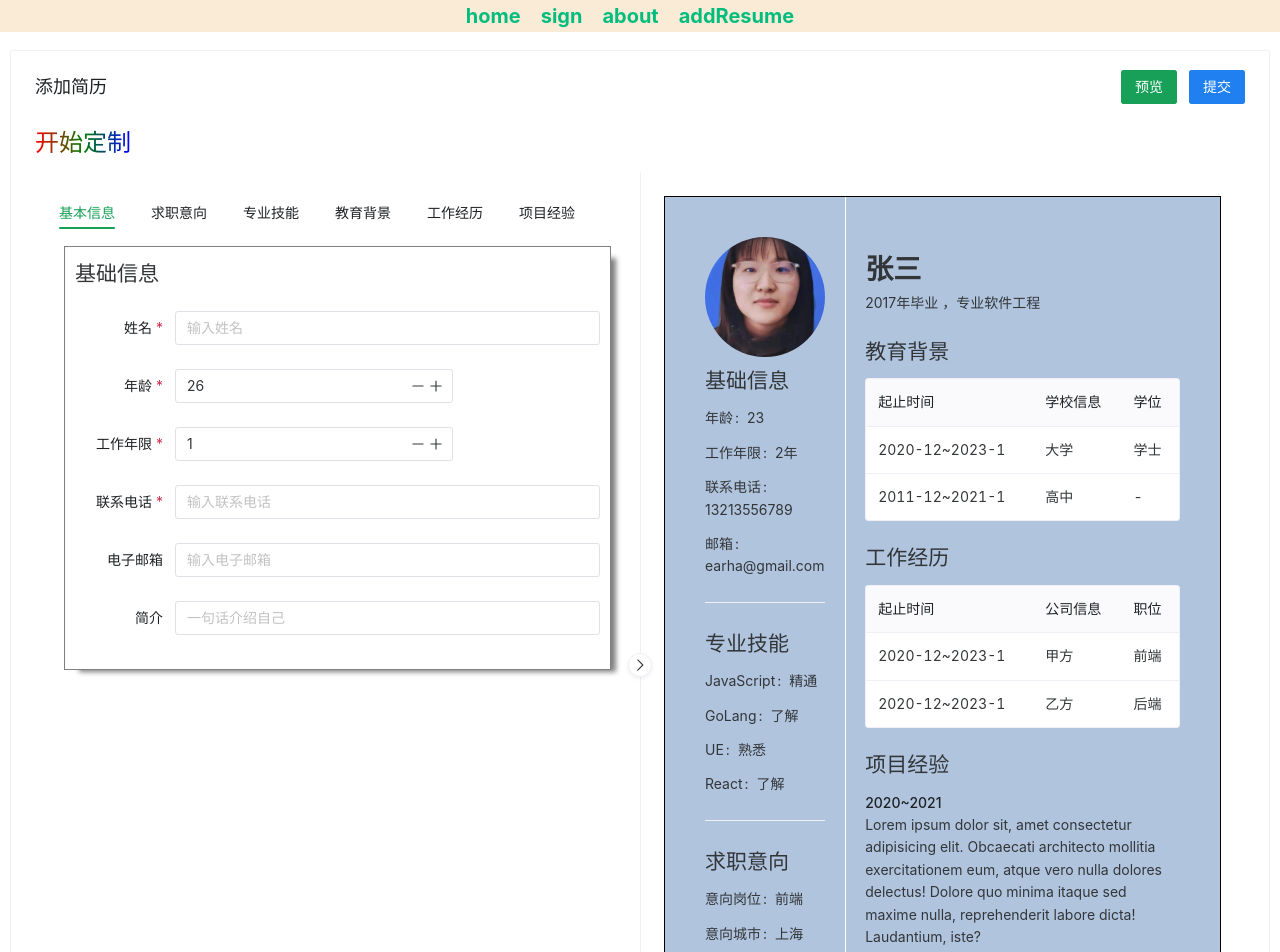
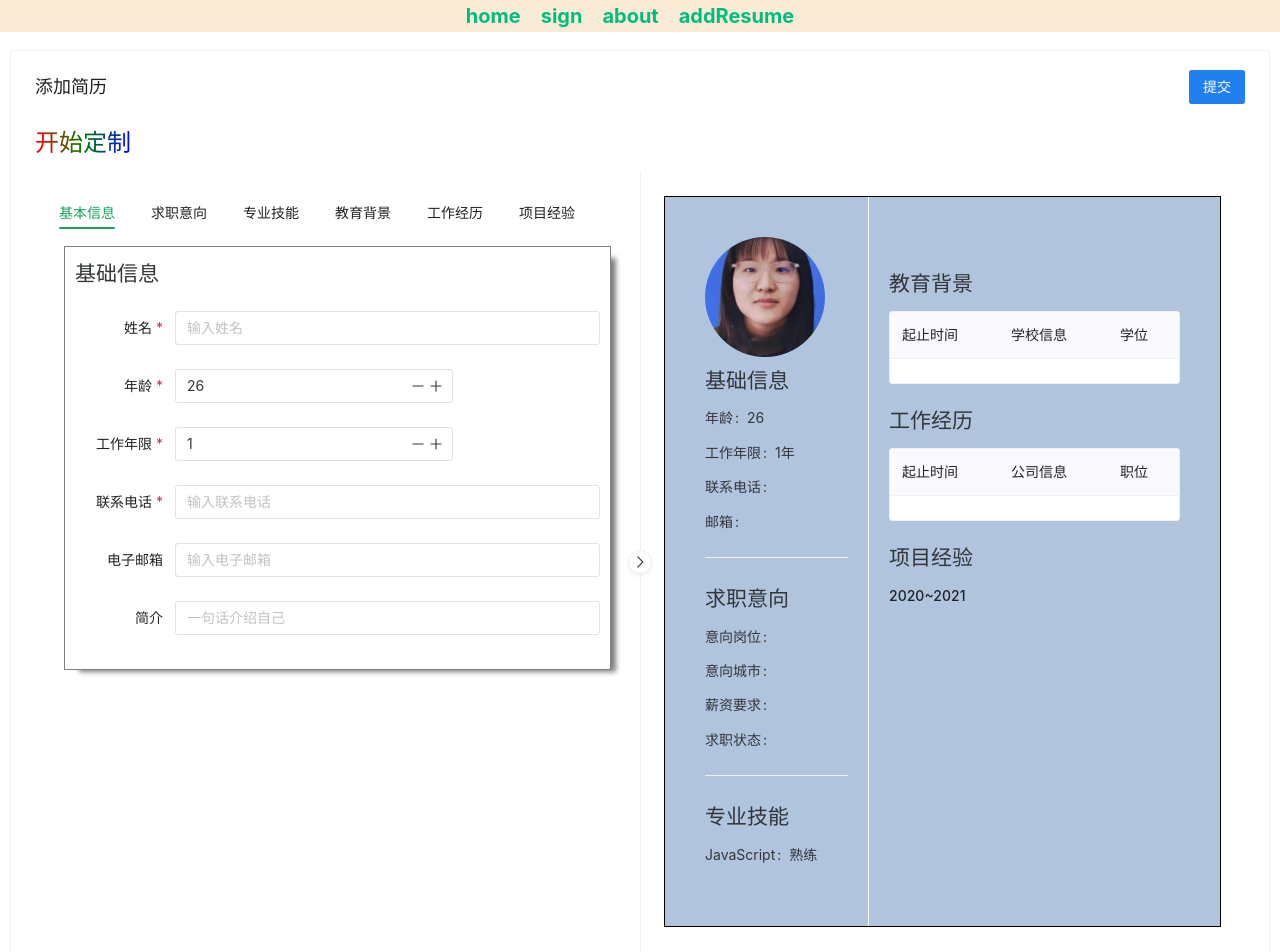
Before and after one commit to earthaYan/resume_generator_front, a Vue app: page /add in a window 1280 px wide. Shown: the top 952 px of the page. Built offline with nearby package versions, Linux system fonts and the light colour scheme.

Commit message:
add pinia for project

```diff
--- a/package.json
+++ b/package.json
@@ -14,7 +14,7 @@
   },
   "dependencies": {
     "naive-ui": "^2.34.4",
-    "pinia": "^2.1.4",
+    "pinia": "^2.1.6",
     "vue": "^3.3.4",
     "vue-router": "^4.2.4"
   },
--- a/src/components/GeneratorViewComponents/ResumeForm.vue
+++ b/src/components/GeneratorViewComponents/ResumeForm.vue
@@ -1,5 +1,4 @@
 <script setup lang="ts">
-import { type formFieldsType } from './index.d'
 import {
   NForm,
   NFormItem,
@@ -11,45 +10,9 @@ import {
   NInputNumber
 } from 'naive-ui'
 import { ref } from 'vue'
-import { formRules } from './index.data'
+import { useFormStore } from '@/stores/form'
 const formRef = ref<FormInst | null>(null)
-const formValue = ref<formFieldsType>({
-  baseInfo: {
-    name: '',
-    age: 26,
-    experienceYears: 1,
-    email: '',
-    phone: '',
-    briefIntroduction: ''
-  },
-  careerObjective: {
-    position: '',
-    city: '',
-    salary: '',
-    status: ''
-  },
-  workExperience: [
-    {
-      time: '',
-      workInfo: '',
-      position:''
-    }
-  ],
-  educationInfo: [
-    {
-      time: '',
-      school: '',
-      master: ''
-    }
-  ],
-  projectExperience: [
-    {
-      time: '',
-      projectInfo: ''
-    }
-  ],
-  skills: ''
-})
+
 const onCreate = (type: string) => {
   if (type === 'education') {
     return {
@@ -60,8 +23,8 @@ const onCreate = (type: string) => {
   } else if (type === 'work') {
     return {
       time: '',
-      workInfo: '',
-      position:''
+      position: '',
+      company:''
     }
   } else {
     return {
@@ -70,16 +33,10 @@ const onCreate = (type: string) => {
     }
   }
 }
+const { formValue } = useFormStore()
 </script>
 <template>
-  <n-form
-    ref="formRef"
-    :model="formValue"
-    label-placement="left"
-    label-align="right"
-    label-width="100"
-    :rules="formRules"
-  >
+  <n-form ref="formRef" :model="formValue" label-placement="left" label-align="right" label-width="100">
     <n-tabs>
       <n-tab-pane name="基本信息">
         <div class="section baseInfo">
@@ -88,18 +45,10 @@ const onCreate = (type: string) => {
             <n-input v-model:value="formValue.baseInfo.name" placeholder="输入姓名" />
           </n-form-item>
           <n-form-item label="年龄" path="baseInfo.age" :required="true">
-            <n-input-number
-              v-model:value="formValue.baseInfo.age"
-              placeholder="输入年龄"
-              max="60"
-              min="16"
-            />
+            <n-input-number v-model:value="formValue.baseInfo.age" placeholder="输入年龄" max="60" min="16" />
           </n-form-item>
           <n-form-item label="工作年限" path="baseInfo.experienceYears" :required="true">
-            <n-input-number
-              v-model:value="formValue.baseInfo.experienceYears"
-              placeholder="输入工作年限"
-            />
+            <n-input-number v-model:value="formValue.baseInfo.experienceYears" placeholder="输入工作年限" />
           </n-form-item>
           <n-form-item label="联系电话" path="baseInfo.phone" :required="true">
             <n-input v-model:value="formValue.baseInfo.phone" placeholder="输入联系电话" />
@@ -108,10 +57,7 @@ const onCreate = (type: string) => {
             <n-input v-model:value="formValue.baseInfo.email" placeholder="输入电子邮箱" />
           </n-form-item>
           <n-form-item label="简介" path="baseInfo.briefIntroduction">
-            <n-input
-              v-model:value="formValue.baseInfo.briefIntroduction"
-              placeholder="一句话介绍自己"
-            />
+            <n-input v-model:value="formValue.baseInfo.briefIntroduction" placeholder="一句话介绍自己" />
           </n-form-item>
         </div>
       </n-tab-pane>
@@ -119,33 +65,33 @@ const onCreate = (type: string) => {
         <div class="section careerObjective">
           <h2 class="title">求职意向</h2>
           <n-form-item label="意向岗位" path="careerObjective.position">
-            <n-input
-              v-model:value="formValue.careerObjective.position"
-              placeholder="请输入意向岗位"
-            />
+            <n-input v-model:value="formValue.careerObjective.position" placeholder="请输入意向岗位" />
           </n-form-item>
           <n-form-item label="意向城市" path="careerObjective.city">
             <n-input v-model:value="formValue.careerObjective.city" placeholder="请输入意向城市" />
           </n-form-item>
           <n-form-item label="薪资要求" path="careerObjective.salary">
-            <n-input
-              v-model:value="formValue.careerObjective.salary"
-              placeholder="请输入薪资要求"
-            />
+            <n-input v-model:value="formValue.careerObjective.salary" placeholder="请输入薪资要求" />
           </n-form-item>
           <n-form-item label="求职状态" path="careerObjective.status">
-            <n-input
-              v-model:value="formValue.careerObjective.status"
-              placeholder="请输入求职状态"
-            />
+            <n-input v-model:value="formValue.careerObjective.status" placeholder="请输入求职状态" />
           </n-form-item>
         </div>
       </n-tab-pane>
       <n-tab-pane name="专业技能">
         <div class="section skills">
           <h2 class="title">专业技能</h2>
-          <n-form-item label="专业技能" path="skills">
-            <n-input v-model:value="formValue.skills" placeholder="输入技能" />
+          <n-form-item>
+            <n-dynamic-input v-model:value="formValue.skills" #="{ index }" :on-create="() => onCreate('skills')">
+              <div style="display: flex; justify-content: space-between">
+                <n-form-item path="formValue.skills[index].name">
+                  <n-input v-model:value="formValue.skills[index].name" placeholder="请输入技能名称" />
+                </n-form-item>
+                <n-form-item path="formValue.skills[index].percent">
+                  <n-input v-model:value="formValue.skills[index].percent" placeholder="请输入技能程度" />
+                </n-form-item>
+              </div>
+            </n-dynamic-input>
           </n-form-item>
         </div>
       </n-tab-pane>
@@ -153,29 +99,17 @@ const onCreate = (type: string) => {
         <div class="section educationInfo">
           <h2 class="title">教育背景</h2>
           <n-form-item>
-            <n-dynamic-input
-              v-model:value="formValue.educationInfo"
-              #="{ index }"
-              :on-create="() => onCreate('education')"
-            >
+            <n-dynamic-input v-model:value="formValue.educationInfo" #="{ index }"
+              :on-create="() => onCreate('education')">
               <div style="display: flex; justify-content: space-between">
                 <n-form-item path="formValue.educationInfo[index].time">
-                  <n-input
-                    v-model:value="formValue.educationInfo[index].time"
-                    placeholder="请输入年份"
-                  />
+                  <n-input v-model:value="formValue.educationInfo[index].time" placeholder="请输入年份" />
                 </n-form-item>
                 <n-form-item path="formValue.educationInfo[index].school">
-                  <n-input
-                    v-model:value="formValue.educationInfo[index].school"
-                    placeholder="请输入学校信息"
-                  />
+                  <n-input v-model:value="formValue.educationInfo[index].school" placeholder="请输入学校信息" />
                 </n-form-item>
                 <n-form-item path="formValue.educationInfo[index].master">
-                  <n-input
-                    v-model:value="formValue.educationInfo[index].master"
-                    placeholder="请输入学位信息"
-                  />
+                  <n-input v-model:value="formValue.educationInfo[index].master" placeholder="请输入学位信息" />
                 </n-form-item>
               </div>
             </n-dynamic-input>
@@ -186,29 +120,16 @@ const onCreate = (type: string) => {
         <div class="section workExperience">
           <h2 class="title">工作经历</h2>
           <n-form-item>
-            <n-dynamic-input
-              v-model:value="formValue.workExperience"
-              #="{ index }"
-              :on-create="() => onCreate('work')"
-            >
+            <n-dynamic-input v-model:value="formValue.workExperience" #="{ index }" :on-create="() => onCreate('work')">
               <div style="display: flex; justify-content: space-between">
                 <n-form-item path="formValue.workExperience[index].time">
-                  <n-input
-                    v-model:value="formValue.workExperience[index].time"
-                    placeholder="请输入年份"
-                  />
+                  <n-input v-model:value="formValue.workExperience[index].time" placeholder="请输入年份" />
                 </n-form-item>
-                <n-form-item path="formValue.workExperience[index].workInfo">
-                  <n-input
-                    v-model:value="formValue.workExperience[index].workInfo"
-                    placeholder="请输入公司信息"
-                  />
+                <n-form-item path="formValue.workExperience[index].company">
+                  <n-input v-model:value="formValue.workExperience[index].company" placeholder="请输入公司信息" />
                 </n-form-item>
                 <n-form-item path="formValue.workExperience[index].position">
-                  <n-input
-                    v-model:value="formValue.workExperience[index].position"
-                    placeholder="请输入职位信息"
-                  />
+                  <n-input v-model:value="formValue.workExperience[index].position" placeholder="请输入职位信息" />
                 </n-form-item>
               </div>
             </n-dynamic-input>
@@ -219,23 +140,14 @@ const onCreate = (type: string) => {
         <div class="section projectInfo">
           <h2 class="title">项目经验</h2>
           <n-form-item>
-            <n-dynamic-input
-              v-model:value="formValue.projectExperience"
-              #="{ index }"
-              :on-create="() => onCreate('project')"
-            >
+            <n-dynamic-input v-model:value="formValue.projectExperience" #="{ index }"
+              :on-create="() => onCreate('project')">
               <div style="display: flex; justify-content: space-between">
                 <n-form-item path="formValue.projectExperience[index].time">
-                  <n-input
-                    v-model:value="formValue.projectExperience[index].time"
-                    placeholder="请输入年份"
-                  />
+                  <n-input v-model:value="formValue.projectExperience[index].time" placeholder="请输入年份" />
                 </n-form-item>
                 <n-form-item path="formValue.projectExperience[index].projectInfo">
-                  <n-input
-                    v-model:value="formValue.projectExperience[index].projectInfo"
-                    placeholder="请输入项目信息"
-                  />
+                  <n-input v-model:value="formValue.projectExperience[index].projectInfo" placeholder="请输入项目信息" />
                 </n-form-item>
               </div>
             </n-dynamic-input>
@@ -251,6 +163,7 @@ const onCreate = (type: string) => {
   border: 1px solid gray;
   margin: 5px;
   padding: 10px;
+
   .title {
     margin-bottom: 20px;
   }
--- a/src/components/GeneratorViewComponents/ResumePreview.vue
+++ b/src/components/GeneratorViewComponents/ResumePreview.vue
@@ -1,30 +1,8 @@
 <script setup lang="ts">
 import { NAvatar, NDataTable, NDescriptions, NDescriptionsItem, NDivider } from 'naive-ui'
 import { generateEductionColumns, generateJobColumns } from './index.data'
-const educationInfo = [
-  {
-    time: '2020-12~2023-1',
-    school: '大学',
-    master: '学士'
-  },
-  {
-    time: '2011-12~2021-1',
-    school: '高中',
-    master: '-'
-  }
-]
-const jobInfo = [
-  {
-    time: '2020-12~2023-1',
-    company: '甲方',
-    position: '前端'
-  },
-  {
-    time: '2020-12~2023-1',
-    company: '乙方',
-    position: '后端'
-  }
-]
+import { useFormStore } from '@/stores/form'
+const { formValue } = useFormStore()
 </script>
 <template>
   <div class="resume">
@@ -36,10 +14,34 @@ const jobInfo = [
         <h2>基础信息</h2>
         <div class="item">
           <n-descriptions label-placement="left" :column="1">
-            <n-descriptions-item label="年龄"> 23 </n-descriptions-item>
-            <n-descriptions-item label="工作年限"> 2年 </n-descriptions-item>
-            <n-descriptions-item label="联系电话"> 13213556789 </n-descriptions-item>
-            <n-descriptions-item label="邮箱"> earha@gmail.com </n-descriptions-item>
+            <n-descriptions-item label="年龄"> {{ formValue.baseInfo.age }}</n-descriptions-item>
+            <n-descriptions-item label="工作年限">
+              {{ formValue.baseInfo.experienceYears }}年
+            </n-descriptions-item>
+            <n-descriptions-item label="联系电话">
+              {{ formValue.baseInfo.phone }}
+            </n-descriptions-item>
+            <n-descriptions-item label="邮箱"> {{ formValue.baseInfo.email }} </n-descriptions-item>
+          </n-descriptions>
+        </div>
+      </div>
+      <n-divider />
+      <div class="jobRequire block">
+        <h2>求职意向</h2>
+        <div class="item">
+          <n-descriptions label-placement="left" :column="1">
+            <n-descriptions-item label="意向岗位">
+              {{ formValue.careerObjective.position }}
+            </n-descriptions-item>
+            <n-descriptions-item label="意向城市">
+              {{ formValue.careerObjective.city }}
+            </n-descriptions-item>
+            <n-descriptions-item label="薪资要求">
+              {{ formValue.careerObjective.salary }}
+            </n-descriptions-item>
+            <n-descriptions-item label="求职状态">
+              {{ formValue.careerObjective.status }}
+            </n-descriptions-item>
           </n-descriptions>
         </div>
       </div>
@@ -48,51 +50,32 @@ const jobInfo = [
         <h2>专业技能</h2>
         <div class="item">
           <n-descriptions label-placement="left" :column="1">
-            <n-descriptions-item label="JavaScript"> 精通 </n-descriptions-item>
-            <n-descriptions-item label="GoLang"> 了解 </n-descriptions-item>
-            <n-descriptions-item label="UE"> 熟悉 </n-descriptions-item>
-            <n-descriptions-item label="React"> 了解 </n-descriptions-item>
-          </n-descriptions>
-        </div>
-      </div>
-      <n-divider />
-      <div class="jobRequire block">
-        <h2>求职意向</h2>
-        <div class="item">
-          <n-descriptions label-placement="left" :column="1">
-            <n-descriptions-item label="意向岗位"> 前端 </n-descriptions-item>
-            <n-descriptions-item label="意向城市"> 上海 </n-descriptions-item>
-            <n-descriptions-item label="薪资要求"> 100-200 </n-descriptions-item>
-            <n-descriptions-item label="求职状态"> 在职 </n-descriptions-item>
+            <n-descriptions-item v-for="skill in formValue.skills" :key="skill.name" :label="skill.name">{{ skill.percent
+            }}
+            </n-descriptions-item>
           </n-descriptions>
         </div>
       </div>
     </div>
     <div class="split"></div>
     <div class="right-side">
-      <h1 class="name">张三</h1>
+      <h1 class="name">{{ formValue.baseInfo.name }}</h1>
       <div class="block breief">
-        <p class="para">2017年毕业 ，专业软件工程</p>
+        <p class="para">{{ formValue.baseInfo.briefIntroduction }}</p>
       </div>
       <div class="block education">
         <h2>教育背景</h2>
-        <n-data-table :columns="generateEductionColumns()" :data="educationInfo" />
+        <n-data-table :columns="generateEductionColumns()" :data="formValue.educationInfo" />
       </div>
       <div class="block job">
         <h2>工作经历</h2>
-        <n-data-table :columns="generateJobColumns()" :data="jobInfo" />
+        <n-data-table :columns="generateJobColumns()" :data="formValue.workExperience" />
       </div>
       <div class="block project">
         <h2>项目经验</h2>
-        <n-descriptions label-placement="top"  :column="1">
-          <n-descriptions-item label="2020~2021">
-            Lorem ipsum dolor sit, amet consectetur adipisicing elit. Obcaecati architecto mollitia
-            exercitationem eum, atque vero nulla dolores delectus! Dolore quo minima itaque sed
-            maxime nulla, reprehenderit labore dicta! Laudantium, iste?
-          </n-descriptions-item>
-          <n-descriptions-item label="2022~2023">
-            Lorem ipsum dolor sit, amet consectetur adipisicing elit. Obcaecati architecto mollitia
-            exercitationem eum, atque vero nulla dolores delectus
+        <n-descriptions label-placement="top" :column="1">
+          <n-descriptions-item v-for="project in formValue.projectExperience" :key="project.time" label="2020~2021">
+            {{ project.projectInfo }}
           </n-descriptions-item>
         </n-descriptions>
       </div>
@@ -130,7 +113,7 @@ h1 {
   .block {
     margin-bottom: 20px;
 
-    > h2 {
+    >h2 {
       margin-bottom: 10px;
     }
   }
--- a/src/components/GeneratorViewComponents/index.data.tsx
+++ b/src/components/GeneratorViewComponents/index.data.tsx
@@ -1,5 +1,3 @@
-import type { FormRules } from 'naive-ui'
-
 export const generateEductionColumns = () => {
   return [
     {
@@ -44,27 +42,3 @@ export const generateJobColumns = () => {
     }
   ]
 }
-const phoneExp = new RegExp('^(13[0-9]|14[5|7]|15[0|1|2|3|4|5|6|7|8|9]|18[0|1|2|3|5|6|7|8|9])d{8}$')
-export const formRules: FormRules = {
-  baseInfo: {
-    name: {
-      required: true,
-      message: '不能为空',
-      trigger: ['input', 'blur']
-    },
-    phone: [
-      {
-        required: true,
-        validator: (_, value: string) => {
-          if (!value) {
-            return new Error('不能为空')
-          } else if (!phoneExp.test(value)) {
-            return new Error('输入合法的手机号码')
-          }
-          return true
-        },
-        trigger: ['input', 'blur']
-      }
-    ]
-  }
-}
--- a/src/main.ts
+++ b/src/main.ts
@@ -7,8 +7,9 @@ import App from './App.vue'
 import router from './router'
 // 通过 createApp(根组件) 创建一个新的应用实例
 const app = createApp(App)
-
+const pinia = createPinia()
 app.use(createPinia())
 app.use(router)
+app.use(pinia)
 // 挂载应用
 app.mount('#app')
--- /dev/null
+++ b/src/stores/form.ts
@@ -0,0 +1,82 @@
+import { ref} from 'vue'
+import { defineStore } from 'pinia'
+export interface formFieldsType {
+    baseInfo: {
+      name: string
+      age:number
+      experienceYears: number
+      email: string
+      phone: string
+      briefIntroduction: string
+    }
+    careerObjective: {
+      position: string
+      city: string
+      salary: string
+      status: string
+    }
+    educationInfo: Array<{
+      time: string
+      school: string
+      master: string
+    }>
+    workExperience: Array<{
+      time: string
+      position:string
+      company:string
+    }>
+    projectExperience: Array<{
+      time: string
+      projectInfo: string
+    }>
+    skills: Array<{
+      name:string
+      percent:string
+    }>
+  }
+
+export const useFormStore=defineStore('formValue',()=>{
+    const formValue = ref<formFieldsType>({
+        baseInfo: {
+          name: '',
+          age: 26,
+          experienceYears: 1,
+          email: '',
+          phone: '',
+          briefIntroduction: ''
+        },
+        careerObjective: {
+          position: '',
+          city: '',
+          salary: '',
+          status: ''
+        },
+        workExperience: [
+          {
+            time: '',
+            position: '',
+            company:''
+          }
+        ],
+        educationInfo: [
+          {
+            time: '',
+            school: '',
+            master: ''
+          }
+        ],
+        projectExperience: [
+          {
+            time: '',
+            projectInfo: ''
+          }
+        ],
+        skills: [{
+          name:'JavaScript',
+          percent:'熟练'
+        }]
+      })
+    return {
+        formValue
+    }
+})
--- a/src/views/GeneratorView.vue
+++ b/src/views/GeneratorView.vue
@@ -9,36 +9,29 @@ import {
   NSpace
 } from 'naive-ui'
 import { ResumeForm, ResumePreview } from '@/components/GeneratorViewComponents'
-const handlePreview = () => {}
+import { useFormStore } from '@/stores/form'
+const formValue=useFormStore()
+const handleSubmit=()=>{
+  console.log(formValue)
+}
 </script>
 <template>
   <n-card title="添加简历">
-    <n-gradient-text
-      class="resume-generator-header"
-      gradient="linear-gradient(90deg, red 0%, green 50%, blue 100%)"
-    >
+    <template #header-extra>
+      <n-space>
+        <n-button type="info" @click="handleSubmit">提交</n-button>
+      </n-space>
+    </template>
+    <n-gradient-text class="resume-generator-header" gradient="linear-gradient(90deg, red 0%, green 50%, blue 100%)">
       开始定制
     </n-gradient-text>
-    <template #header-extra>
-      <n-space>
-        <n-button type="primary" :on-click="handlePreview">预览</n-button>
-        <n-button type="info">提交</n-button>
-      </n-space>
-    </template>
     <div class="resume-generator-wrapper">
       <n-layout has-sider sider-placement="right">
         <n-layout-content content-style="padding: 24px;">
           <ResumeForm />
         </n-layout-content>
-        <n-layout-sider
-          collapse-mode="width"
-          :collapsed-width="0"
-          width="50%"
-          :show-collapsed-content="false"
-          show-trigger="arrow-circle"
-          content-style="padding: 24px;"
-          bordered
-        >
+        <n-layout-sider collapse-mode="width" :collapsed-width="0" width="50%" :show-collapsed-content="false"
+          show-trigger="arrow-circle" content-style="padding: 24px;" bordered>
           <ResumePreview />
         </n-layout-sider>
       </n-layout>
```
Also changed, not shown: src/components/GeneratorViewComponents/index.d.ts (deleted, +0 -31 lines), 1 other file (tests, documents, lock files or other folders).
